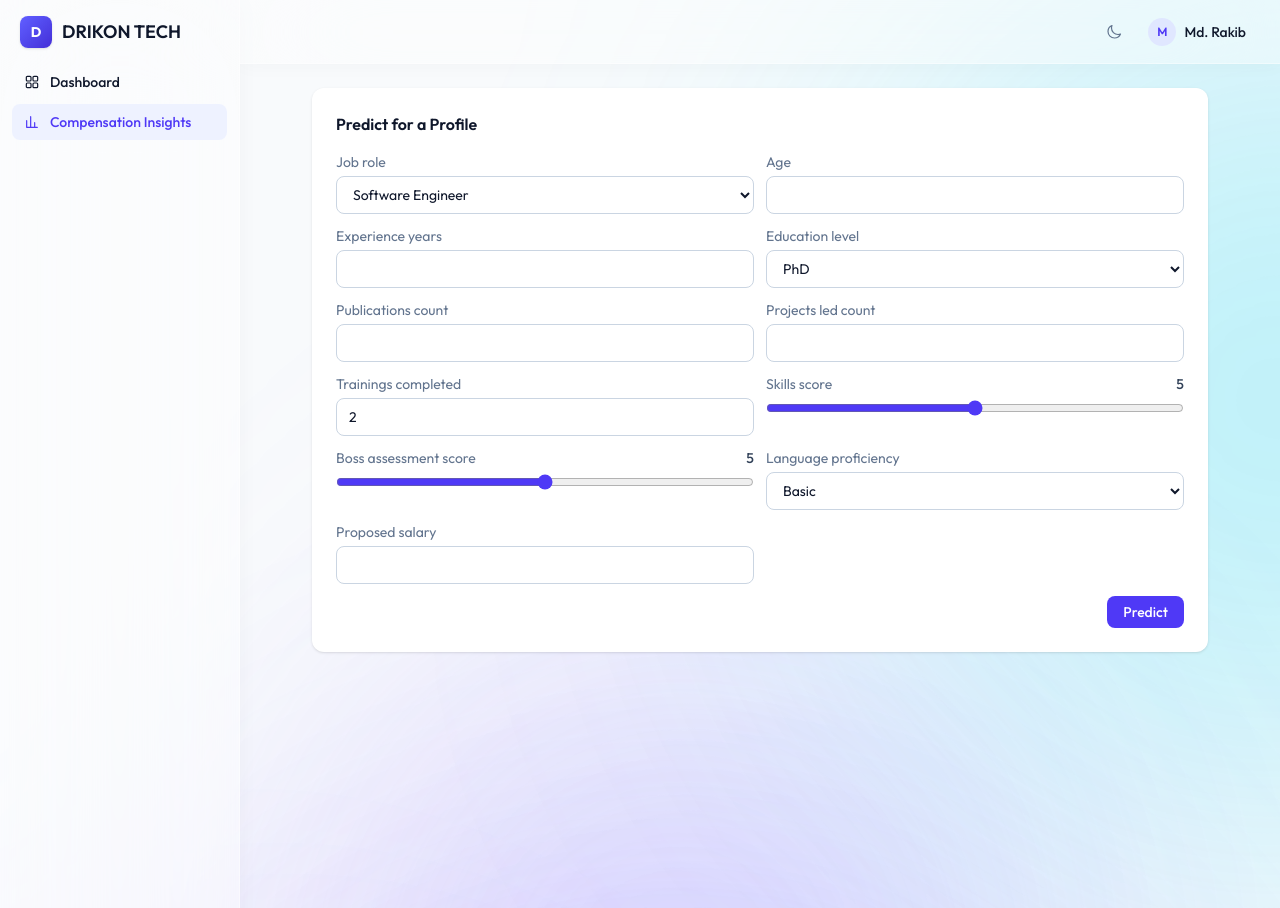
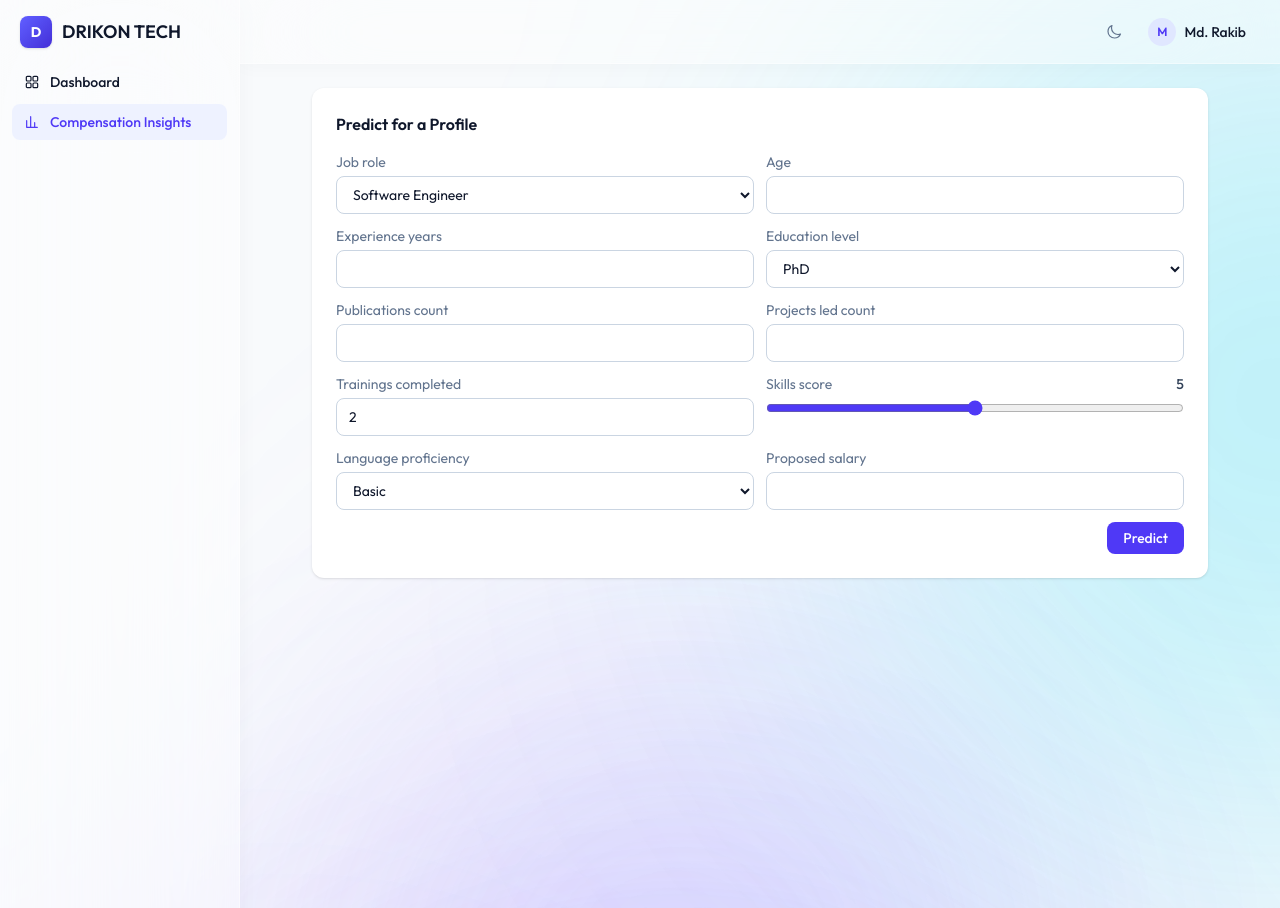
Before and after one commit to rakib4123/Employee-Compensation-Satisfaction, a Django app: page /compensation/predict/ in a window 1280 px wide. Shown: the top 908 px of the page. Run offline with Django 5.2, Linux system fonts and the light colour scheme; a user stored in the database is signed in; some libraries are stand-ins or nearby versions.

Commit message:
chore: remove dead code, fix a vacuous test, align the what-if predictor
The what-if predictor offered a boss-assessment slider spanning 0-10 while
every real employee is fixed at 10, so any run at another value modelled a
profile that cannot appear in the roster and could not be compared with it.
The field is gone from the form and the constant is injected in
predict_profile, matching registration, which never asked either.

test_get_shows_empty_form asserted that a GET does not contain "Predicted
Market Salary" — but prediction_cards.html only renders when `result` is
truthy, so it could not fail whatever the copy said. It now asserts on the
context. Verified by mutation: forcing a result makes it fail.

Also removed: animateModalIn/animateModalOut/animateRowIn from motion.js,
orphaned when the client-only Add Employee modal was deleted; makemigrations
from run_server.sh and start.py, which generated untracked migrations on
every dev start; and the last "BusCom" string, which disagreed with the
DRIKON TECH branding in the other thirteen templates. Generated paper
archives and staticfiles/ are now gitignored.

```diff
--- a/compensation/data.py
+++ b/compensation/data.py
@@ -53,6 +53,10 @@ REQUIRED_EMPLOYEE_FIELDS = (
 )
 
 MARKET_BANDS = {role: (low, high) for role, _department, low, high in JOB_ROLES}
+
+# Every real employee carries this value; the what-if predictor uses it too so
+# its output is comparable with roster rows. See ml/README.md for the caveat.
+BOSS_ASSESSMENT_SCORE = 10
 
 
 def _artifacts_dir():
@@ -300,6 +304,7 @@ def get_employee_detail(employee_id):
 
 
 def predict_profile(profile):
+    profile = {**profile, "boss_assessment_score": BOSS_ASSESSMENT_SCORE}
     job_role = profile["job_role"]
     department, market_min, market_max = next(
         (dept, mn, mx) for role, dept, mn, mx in JOB_ROLES if role == job_role
--- a/compensation/forms.py
+++ b/compensation/forms.py
@@ -12,7 +12,7 @@ INPUT_CLASS = (
     "focus:ring-indigo-500"
 )
 
-SLIDER_FIELDS = {"skills_score", "boss_assessment_score"}
+SLIDER_FIELDS = {"skills_score"}
 SLIDER_CLASS = "w-full accent-indigo-600 cursor-pointer"
 
 
@@ -29,7 +29,10 @@ class PredictProfileForm(forms.Form):
     projects_led_count = forms.IntegerField(min_value=0, max_value=20)
     trainings_count = forms.IntegerField(min_value=0, max_value=20, initial=2, label="Trainings completed")
     skills_score = forms.IntegerField(min_value=0, max_value=10, initial=5, widget=_slider_widget())
-    boss_assessment_score = forms.IntegerField(min_value=0, max_value=10, initial=5, widget=_slider_widget())
+    # boss_assessment_score is deliberately absent. It is a flat 10 for every
+    # real employee, so a what-if run at any other value would model a profile
+    # that cannot appear in the roster and could not be compared against it.
+    # compensation.data.predict_profile injects the constant.
     language_proficiency = forms.ChoiceField(choices=LANGUAGE_CHOICES)
     proposed_salary = forms.IntegerField(min_value=0, required=False)
 
--- a/compensation/templates/compensation/predict.html
+++ b/compensation/templates/compensation/predict.html
@@ -10,7 +10,7 @@
     <form method="post" class="grid grid-cols-1 sm:grid-cols-2 gap-3">
       {% csrf_token %}
       {% for field in form %}
-      {% if field.name == "skills_score" or field.name == "boss_assessment_score" %}
+      {% if field.name == "skills_score" %}
       <div>
         <label class="flex items-center justify-between text-sm text-slate-500 mb-1">
           <span>{{ field.label }}</span>
--- a/dashboard/static/dashboard/js/motion.js
+++ b/dashboard/static/dashboard/js/motion.js
@@ -34,14 +34,6 @@ function staggerRows(container) {
   gsap.fromTo(rows, { opacity: 0, y: 8 }, { opacity: 1, y: 0, duration: 0.3, stagger: 0.05, ease: "power2.out" });
 }
 
-function animateRowIn(row) {
-  if (!row) return;
-  gsap.fromTo(
-    row,
-    { opacity: 0, backgroundColor: "rgba(99,102,241,0.15)" },
-    { opacity: 1, backgroundColor: "rgba(0,0,0,0)", duration: 0.6, ease: "power2.out" }
-  );
-}
 
 function animateCountUp(el, target, options = {}) {
   if (!el) return;
@@ -60,15 +52,7 @@ function animateCountUp(el, target, options = {}) {
   });
 }
 
-function animateModalIn(el) {
-  if (!el) return;
-  gsap.fromTo(el, { opacity: 0, scale: 0.95 }, { opacity: 1, scale: 1, duration: 0.2, ease: "power2.out" });
-}
 
-function animateModalOut(el, onComplete) {
-  if (!el) return onComplete && onComplete();
-  gsap.to(el, { opacity: 0, scale: 0.95, duration: 0.15, ease: "power1.in", onComplete });
-}
 
 function animateToastIn(el) {
   if (!el) return;
--- a/dashboard/templates/dashboard/register.html
+++ b/dashboard/templates/dashboard/register.html
@@ -1,9 +1,9 @@
 {% extends "dashboard/base.html" %}
-{% block title %}Sign up — BusCom{% endblock %}
+{% block title %}Sign up — DRIKON TECH{% endblock %}
 {% block guest_content %}
 <div class="w-full max-w-4xl bg-white/40 dark:bg-slate-900/40 backdrop-blur-3xl border border-white/40 border-t-white/80 dark:border-slate-700/40 dark:border-t-slate-500/50 shadow-2xl p-8 rounded-3xl my-8"
      x-data="{ role: '{{ form.designation.value|default:""|escapejs }}' }" x-init="fadeInPage($el); {% if form.errors %}shakeElement($el){% endif %}">
-  <h1 class="text-2xl font-bold bg-clip-text text-transparent bg-gradient-to-r from-indigo-600 to-fuchsia-600 dark:from-indigo-400 dark:to-fuchsia-400 mb-1 tracking-tight">BusCom</h1>
+  <h1 class="text-2xl font-bold bg-clip-text text-transparent bg-gradient-to-r from-indigo-600 to-fuchsia-600 dark:from-indigo-400 dark:to-fuchsia-400 mb-1 tracking-tight">DRIKON TECH</h1>
   <p class="text-slate-500 dark:text-slate-400 text-sm mb-6">Register a new employee account.</p>
 
   {% if form.errors %}
--- a/start.py
+++ b/start.py
@@ -5,7 +5,6 @@ def main():
     print("Installing requirements...")
     subprocess.run(["venv/bin/pip", "install", "-r", "requirements.txt"], check=True)
     print("Starting migrations...")
-    subprocess.run(["venv/bin/python", "manage.py", "makemigrations"], check=True)
     subprocess.run(["venv/bin/python", "manage.py", "migrate"], check=True)
     print("Starting server...")
     subprocess.run(["venv/bin/python", "manage.py", "runserver", "8000"])
```
Also changed, not shown: compensation/tests.py (+8 -1 lines), 2 other files.
